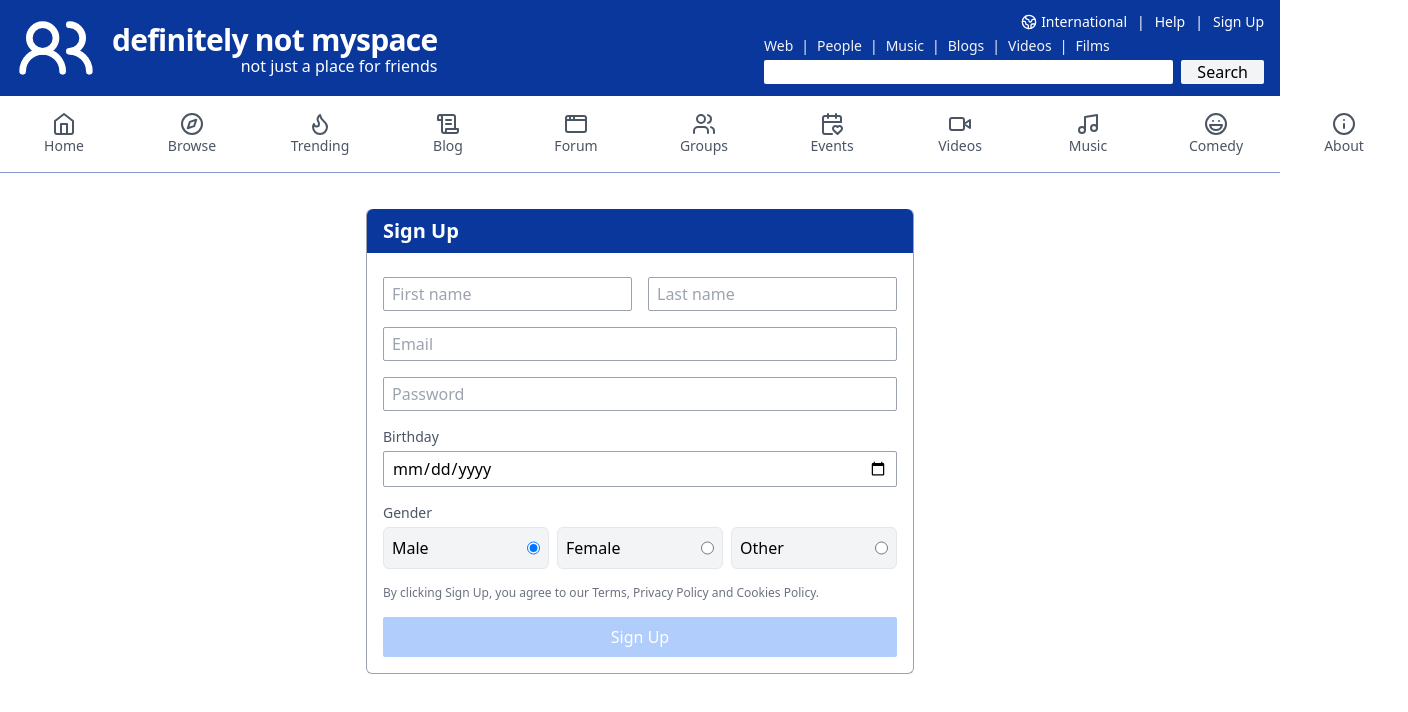
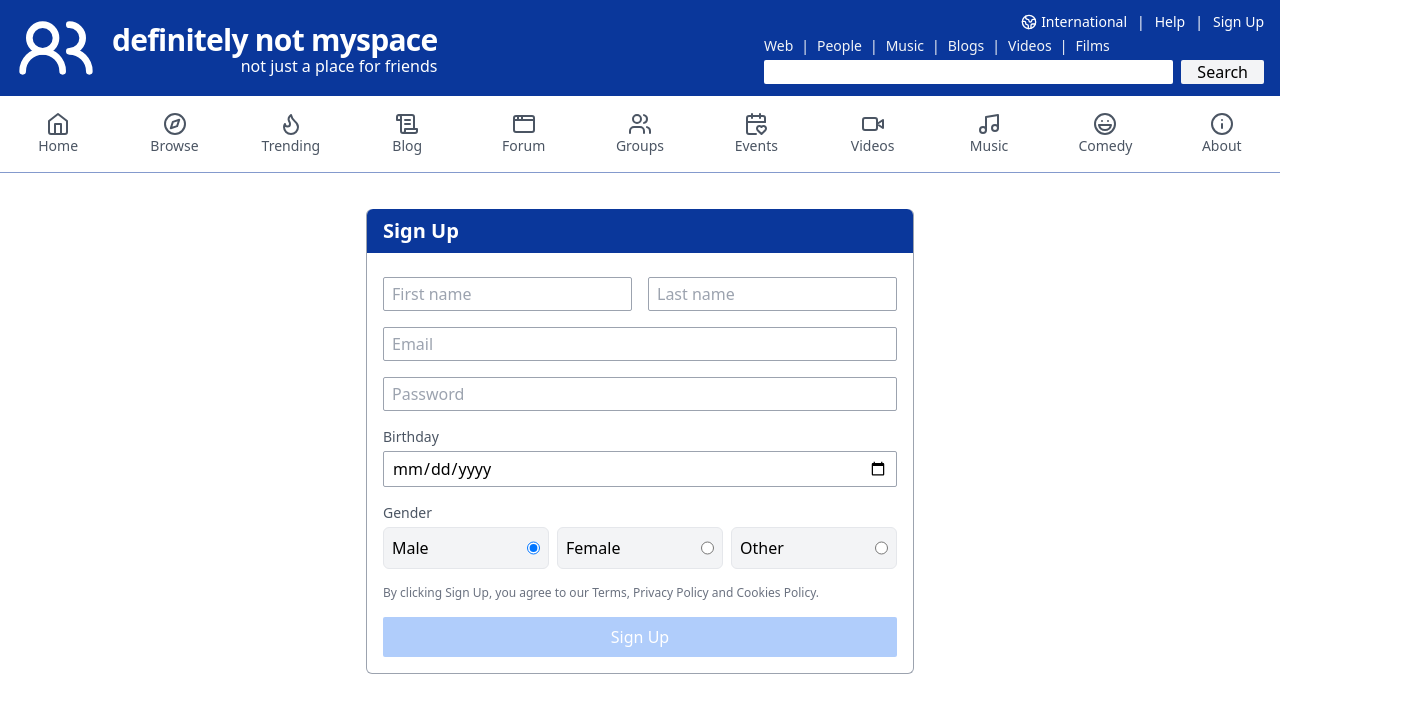
Before and after one commit to pn-code/probable-memory, a Next.js app: page /signup in a window 1280 px wide. Shown: the top 712 px of the page, 1408 px wide, since content can reach past the window. Built offline with nearby package versions, Linux system fonts and the light colour scheme.

Commit message:
Resized list items to probably fit in page

```diff
--- a/app/components/Navigation/SubNavbar.tsx
+++ b/app/components/Navigation/SubNavbar.tsx
@@ -16,101 +16,101 @@ import {
 
 export default function SubNavbar() {
     return (
-        <nav className="hidden sm:flex border-b border-navy-blue/50 mb-2">
+        <nav className="w-full hidden md:flex border-b border-navy-blue/50 mb-2">
             <ul className="flex w-full">
-                <li>
+                <li className="flex-1">
                     <Link
-                        className="flex flex-col text-gray-600 justify-center items-center text-sm hover:bg-blue-500 ease-linear duration-200 hover:text-gray-100 p-4 w-[10vw]"
+                        className="flex flex-col text-gray-600 justify-center items-center text-sm hover:bg-blue-500 ease-linear duration-200 hover:text-gray-100 p-4"
                         href="/"
                     >
                         <Home />
                         <span>Home</span>
                     </Link>
                 </li>
-                <li>
+                <li className="flex-1">
                     <Link
-                        className="flex flex-col text-gray-600 justify-center items-center text-sm hover:bg-blue-500 ease-linear duration-200 hover:text-gray-100 p-4 w-[10vw]"
+                        className="flex flex-col text-gray-600 justify-center items-center text-sm hover:bg-blue-500 ease-linear duration-200 hover:text-gray-100 p-4"
                         href="/"
                     >
                         <Compass />
                         <span>Browse</span>
                     </Link>
                 </li>
-                <li>
+                <li className="flex-1">
                     <Link
-                        className="flex flex-col text-gray-600 justify-center items-center text-sm hover:bg-blue-500 ease-linear duration-200 hover:text-gray-100 p-4 w-[10vw]"
+                        className="flex flex-col text-gray-600 justify-center items-center text-sm hover:bg-blue-500 ease-linear duration-200 hover:text-gray-100 p-4"
                         href="/"
                     >
                         <Flame/>
                         <span>Trending</span>
                     </Link>
                 </li>
-                <li>
+                <li className="flex-1">
                     <Link
-                        className="flex flex-col text-gray-600 justify-center items-center text-sm hover:bg-blue-500 ease-linear duration-200 hover:text-gray-100 p-4 w-[10vw]"
+                        className="flex flex-col text-gray-600 justify-center items-center text-sm hover:bg-blue-500 ease-linear duration-200 hover:text-gray-100 p-4"
                         href="/"
                     >
                         <ScrollText />
                         <span>Blog</span>
                     </Link>
                 </li>
-                <li>
+                <li className="flex-1">
                     <Link
-                        className="flex flex-col text-gray-600 justify-center items-center text-sm hover:bg-blue-500 ease-linear duration-200 hover:text-gray-100 p-4 w-[10vw]"
+                        className="flex flex-col text-gray-600 justify-center items-center text-sm hover:bg-blue-500 ease-linear duration-200 hover:text-gray-100 p-4"
                         href="/"
                     >
                         <AppWindow />
                         <span>Forum</span>
                     </Link>
                 </li>
-                <li>
+                <li className="flex-1">
                     <Link
-                        className="flex flex-col text-gray-600 justify-center items-center text-sm hover:bg-blue-500 ease-linear duration-200 hover:text-gray-100 p-4 w-[10vw]"
+                        className="flex flex-col text-gray-600 justify-center items-center text-sm hover:bg-blue-500 ease-linear duration-200 hover:text-gray-100 p-4"
                         href="/"
                     >
                         <Users />
                         <span>Groups</span>
                     </Link>
                 </li>
-                <li>
+                <li className="flex-1">
                     <Link
-                        className="flex flex-col text-gray-600 justify-center items-center text-sm hover:bg-blue-500 ease-linear duration-200 hover:text-gray-100 p-4 w-[10vw]"
+                        className="flex flex-col text-gray-600 justify-center items-center text-sm hover:bg-blue-500 ease-linear duration-200 hover:text-gray-100 p-4"
                         href="/"
                     >
                         <CalendarHeart />
                         <span>Events</span>
                     </Link>
                 </li>
-                <li>
+                <li className="flex-1">
                     <Link
-                        className="flex flex-col text-gray-600 justify-center items-center text-sm hover:bg-blue-500 ease-linear duration-200 hover:text-gray-100 p-4 w-[10vw]"
+                        className="flex flex-col text-gray-600 justify-center items-center text-sm hover:bg-blue-500 ease-linear duration-200 hover:text-gray-100 p-4"
                         href="/"
                     >
                         <Video />
                         <span>Videos</span>
                     </Link>
                 </li>
-                <li>
+                <li className="flex-1">
                     <Link
-                        className="flex flex-col text-gray-600 justify-center items-center text-sm hover:bg-blue-500 ease-linear duration-200 hover:text-gray-100 p-4 w-[10vw]"
+                        className="flex flex-col text-gray-600 justify-center items-center text-sm hover:bg-blue-500 ease-linear duration-200 hover:text-gray-100 p-4"
                         href="/"
                     >
                         <Music />
                         <span>Music</span>
                     </Link>
                 </li>
-                <li>
+                <li className="flex-1">
                     <Link
-                        className="flex flex-col text-gray-600 justify-center items-center text-sm hover:bg-blue-500 ease-linear duration-200 hover:text-gray-100 p-4 w-[10vw]"
+                        className="flex flex-col text-gray-600 justify-center items-center text-sm hover:bg-blue-500 ease-linear duration-200 hover:text-gray-100 p-4"
                         href="/"
                     >
                         <Laugh />
                         <span>Comedy</span>
                     </Link>
                 </li>
-                <li>
+                <li className="flex-1">
                     <Link
-                        className="flex flex-col text-gray-600 justify-center items-center text-sm hover:bg-blue-500 ease-linear duration-200 hover:text-gray-100 p-4 w-[10vw]"
+                        className="flex flex-col text-gray-600 justify-center items-center text-sm hover:bg-blue-500 ease-linear duration-200 hover:text-gray-100 p-4"
                         href="/"
                     >
                         <Info />
```
